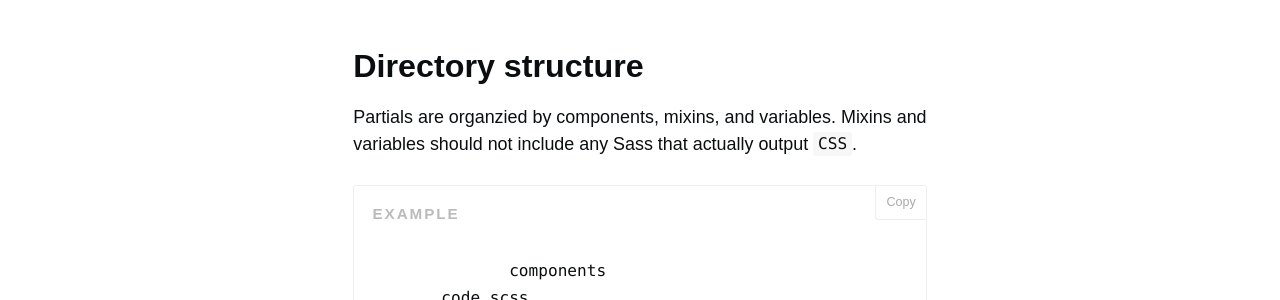
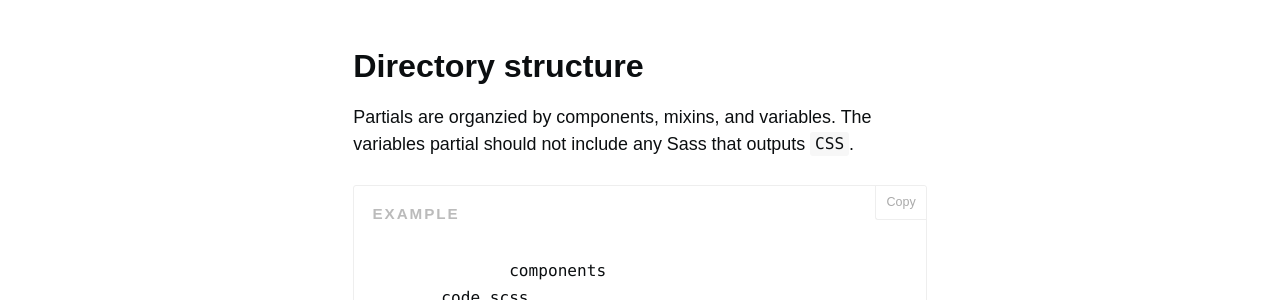
Before and after one commit to aekaplan/css-workshop, a Jekyll site: the page built from index.html, in a window 1280 px wide and 900 px high. Shown: the part 301-601 px from the top of the window. Built offline with Jekyll 4.4.1, drawn with Linux system fonts in a browser that asks for light colours; nearby versions of some CDN libraries.

Commit message:
updates copy

```diff
--- a/css/basement.scss
+++ b/css/basement.scss
@@ -5,10 +5,8 @@
 @import "variables";
 @import "mixins";
 
-// Reset
+// Components
 @import "components/normalize";
-
-// Components
 @import "components/layout";
 @import "components/typography";
 @import "components/buttons";
--- a/index.html
+++ b/index.html
@@ -4,8 +4,7 @@ layout: default
 <section id="directory-structure">
   <div class="container">
     <h2>Directory structure</h2>
-    <p>Partials are organzied by components, mixins, and variables. Mixins
-    and variables should not include any Sass that actually output <code>CSS</code>.</p>
+    <p>Partials are organzied by components, mixins, and variables. The variables partial should not include any Sass that outputs <code>CSS</code>.</p>
 
     <div class="example">
       <button class="copy-button">Copy</button>
```
